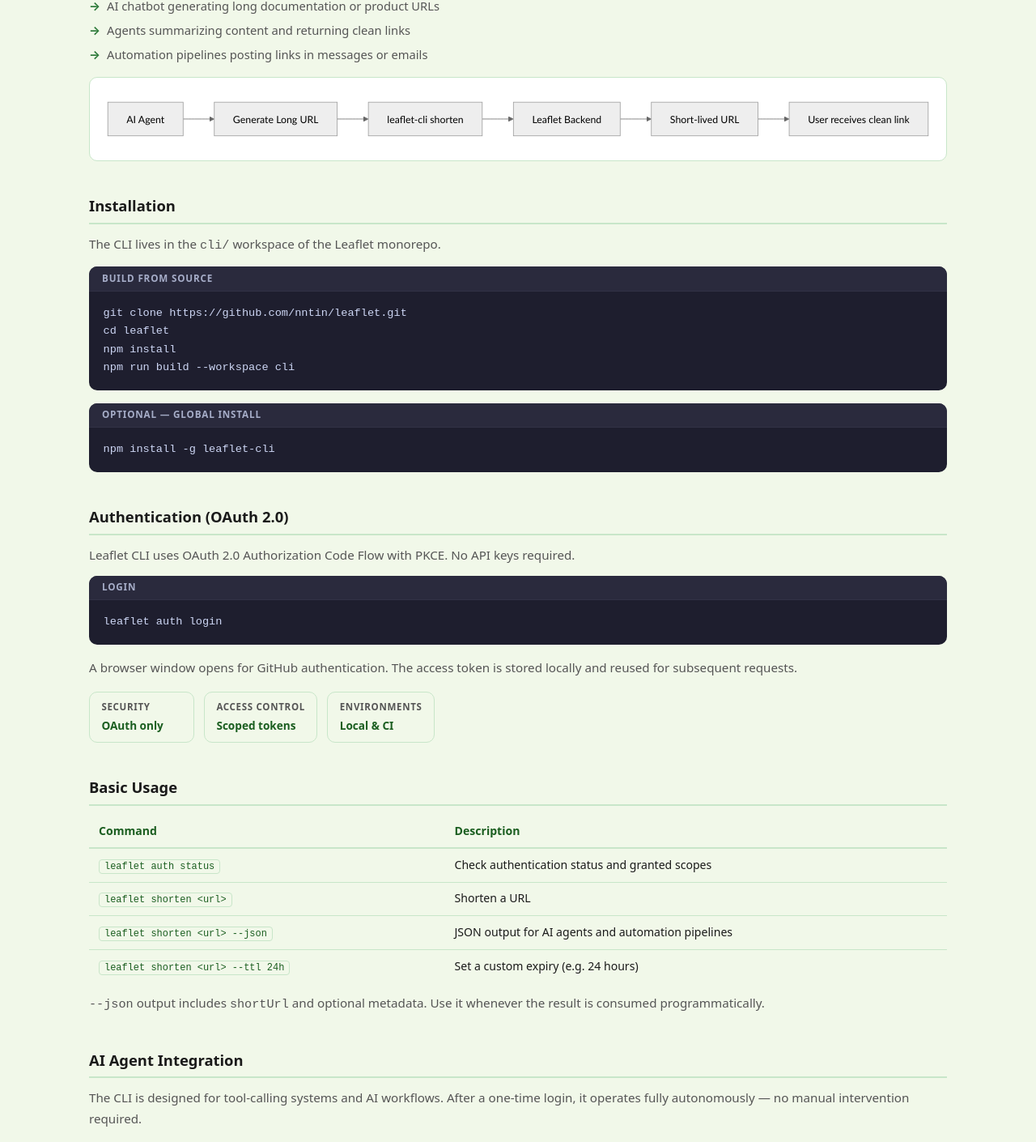
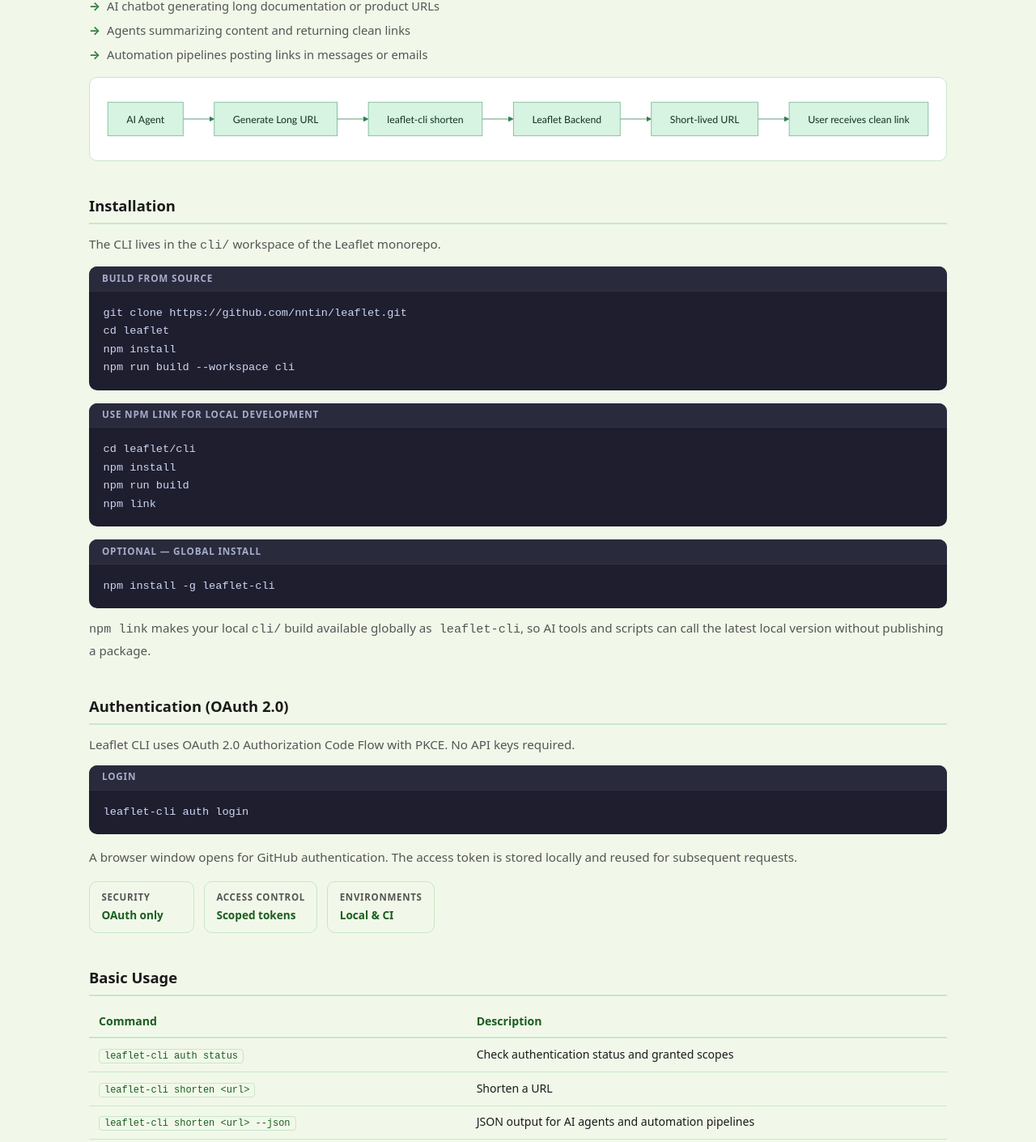
Before and after one commit to NNTin/leaflet, a React (Vite) app in the folder frontend/: page /cli in a window 1280 px wide. Shown: the part 417-1827 px from the top of the page at 81% size. Built offline with nearby package versions, Linux system fonts and the light colour scheme; no server answers.

Commit message:
style: mermaid follows style, fix: leaflet cli

```diff
--- a/frontend/src/pages/CliPage.module.css
+++ b/frontend/src/pages/CliPage.module.css
@@ -99,6 +99,55 @@
 .diagramWrap :global(svg) {
   max-width: 100%;
   height: auto;
+}
+
+.diagramWrap :global(.node rect),
+.diagramWrap :global(.node polygon),
+.diagramWrap :global(.node circle),
+.diagramWrap :global(.node ellipse) {
+  fill: #eaf8ef;
+  stroke: #4c9a6a;
+  stroke-width: 1.5px;
+}
+
+.diagramWrap :global(.node .label),
+.diagramWrap :global(.nodeLabel),
+.diagramWrap :global(.actor),
+.diagramWrap :global(.actor-line) {
+  color: #103724;
+  fill: #103724;
+  stroke: #4c9a6a;
+}
+
+.diagramWrap :global(.edgePath .path),
+.diagramWrap :global(.flowchart-link),
+.diagramWrap :global(.messageLine0),
+.diagramWrap :global(.messageLine1),
+.diagramWrap :global(.sequenceNumber) {
+  stroke: #2f7d53;
+  color: #2f7d53;
+}
+
+.diagramWrap :global(.arrowheadPath),
+.diagramWrap :global(.arrowhead) {
+  fill: #2f7d53;
+  stroke: #2f7d53;
+}
+
+.diagramWrap :global(.labelBox),
+.diagramWrap :global(.label-container),
+.diagramWrap :global(.activation0),
+.diagramWrap :global(.activation1),
+.diagramWrap :global(.activation2) {
+  fill: #d7f3e2;
+  stroke: #6db38b;
+}
+
+.diagramWrap :global(.loopText),
+.diagramWrap :global(.messageText),
+.diagramWrap :global(.labelText),
+.diagramWrap :global(text) {
+  fill: #103724;
 }
 
 /* Code blocks */
--- a/frontend/src/pages/CliPage.tsx
+++ b/frontend/src/pages/CliPage.tsx
@@ -2,7 +2,27 @@
 import mermaid from 'mermaid'
 import styles from './CliPage.module.css'
 
-mermaid.initialize({ startOnLoad: false, theme: 'neutral', securityLevel: 'strict' })
+mermaid.initialize({
+  startOnLoad: false,
+  theme: 'base',
+  securityLevel: 'strict',
+  themeVariables: {
+    primaryColor: '#d7f3e2',
+    primaryTextColor: '#0f3320',
+    primaryBorderColor: '#6db38b',
+    lineColor: '#2f7d53',
+    secondaryColor: '#eaf8ef',
+    tertiaryColor: '#f4fcf7',
+    actorBkg: '#d7f3e2',
+    actorBorder: '#6db38b',
+    actorTextColor: '#0f3320',
+    signalColor: '#2f7d53',
+    signalTextColor: '#0f3320',
+    labelBoxBkgColor: '#eaf8ef',
+    labelBoxBorderColor: '#6db38b',
+    labelTextColor: '#184b2f'
+  }
+})
 
 function MermaidDiagram({ chart }: { chart: string }) {
   const ref = useRef<HTMLDivElement>(null)
@@ -14,7 +34,7 @@
     ref.current.innerHTML = ''
     mermaid
       .render(id, chart)
-      .then(({ svg }) => {
+      .then(({ svg }: { svg: string }) => {
         if (ref.current) ref.current.innerHTML = svg
       })
       .catch((err: unknown) => {
@@ -92,10 +112,22 @@
 npm run build --workspace cli`}</code></pre>
           </div>
           <div className={styles.codeBlock}>
+            <div className={styles.codeLabel}>Use npm link for local development</div>
+            <pre><code>{`cd leaflet/cli
+npm install
+npm run build
+npm link`}</code></pre>
+          </div>
+          <div className={styles.codeBlock}>
             <div className={styles.codeLabel}>Optional — global install</div>
             <pre><code>{`npm install -g leaflet-cli`}</code></pre>
           </div>
         </div>
+        <p className={styles.prose} style={{ marginTop: '0.75rem' }}>
+          <code>npm link</code> makes your local <code>cli/</code> build available globally as
+          <code> leaflet-cli</code>, so AI tools and scripts can call the latest local version
+          without publishing a package.
+        </p>
       </section>
 
       {/* Section 3: Auth */}
@@ -106,7 +138,7 @@
         </p>
         <div className={styles.codeBlock} style={{ marginBottom: '1rem' }}>
           <div className={styles.codeLabel}>Login</div>
-          <pre><code>{`leaflet auth login`}</code></pre>
+          <pre><code>{`leaflet-cli auth login`}</code></pre>
         </div>
         <p className={styles.prose}>
           A browser window opens for GitHub authentication. The access token is stored locally
@@ -140,19 +172,19 @@
           </thead>
           <tbody>
             <tr>
-              <td><code>leaflet auth status</code></td>
+              <td><code>leaflet-cli auth status</code></td>
               <td>Check authentication status and granted scopes</td>
             </tr>
             <tr>
-              <td><code>leaflet shorten &lt;url&gt;</code></td>
+              <td><code>leaflet-cli shorten &lt;url&gt;</code></td>
               <td>Shorten a URL</td>
             </tr>
             <tr>
-              <td><code>leaflet shorten &lt;url&gt; --json</code></td>
+              <td><code>leaflet-cli shorten &lt;url&gt; --json</code></td>
               <td>JSON output for AI agents and automation pipelines</td>
             </tr>
             <tr>
-              <td><code>leaflet shorten &lt;url&gt; --ttl 24h</code></td>
+              <td><code>leaflet-cli shorten &lt;url&gt; --ttl 24h</code></td>
               <td>Set a custom expiry (e.g. 24 hours)</td>
             </tr>
           </tbody>
@@ -174,7 +206,7 @@
         <div className={styles.codeGroup} style={{ marginTop: '1.25rem' }}>
           <div className={styles.codeBlock}>
             <div className={styles.codeLabel}>Example — shorten a URL and capture the output</div>
-            <pre><code>{`leaflet shorten "https://developer.mozilla.org/en-US/docs/Web/HTTP/Authentication" --json`}</code></pre>
+            <pre><code>{`leaflet-cli shorten "https://developer.mozilla.org/en-US/docs/Web/HTTP/Authentication" --json`}</code></pre>
           </div>
           <div className={styles.codeBlock}>
             <div className={styles.codeLabel}>Output</div>
```
